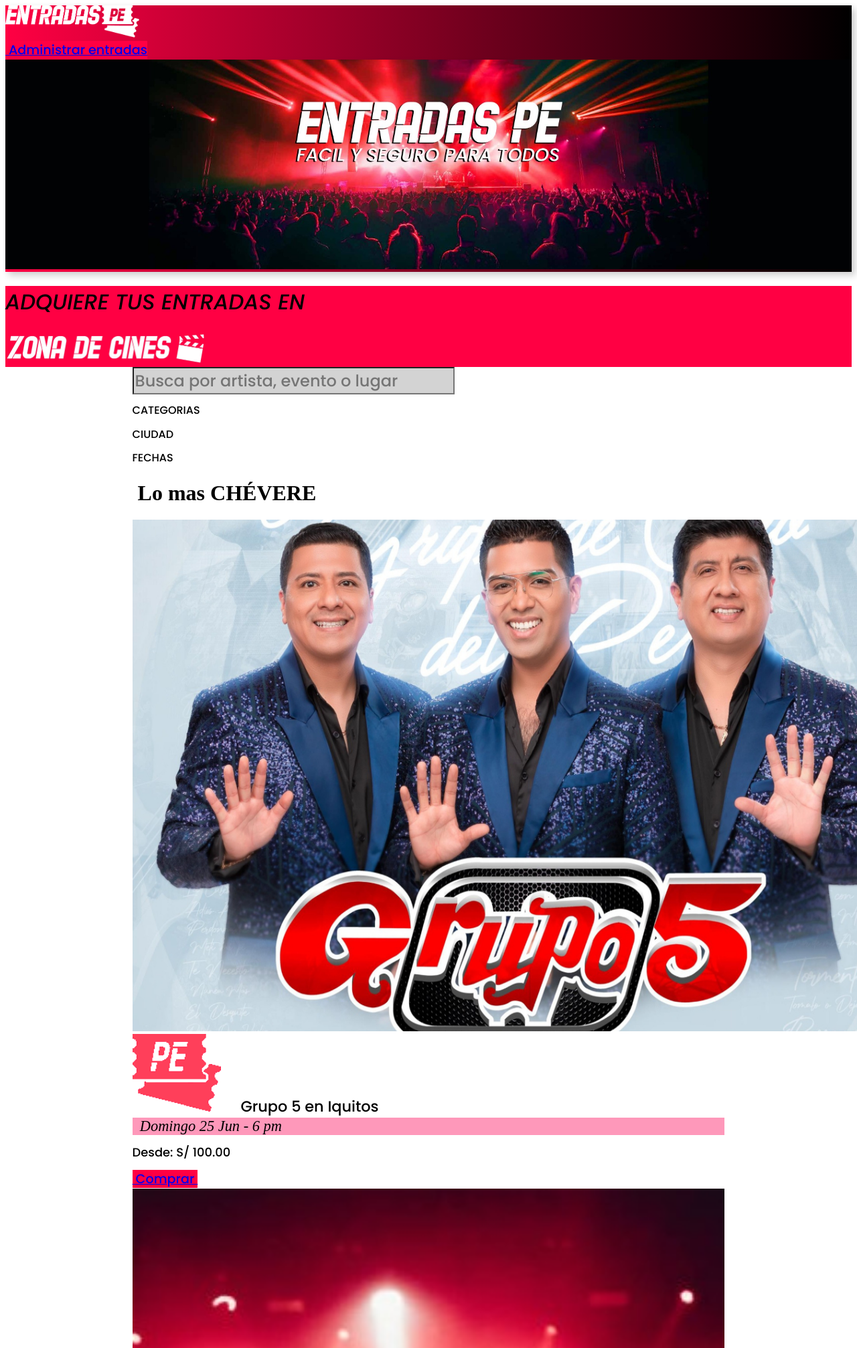
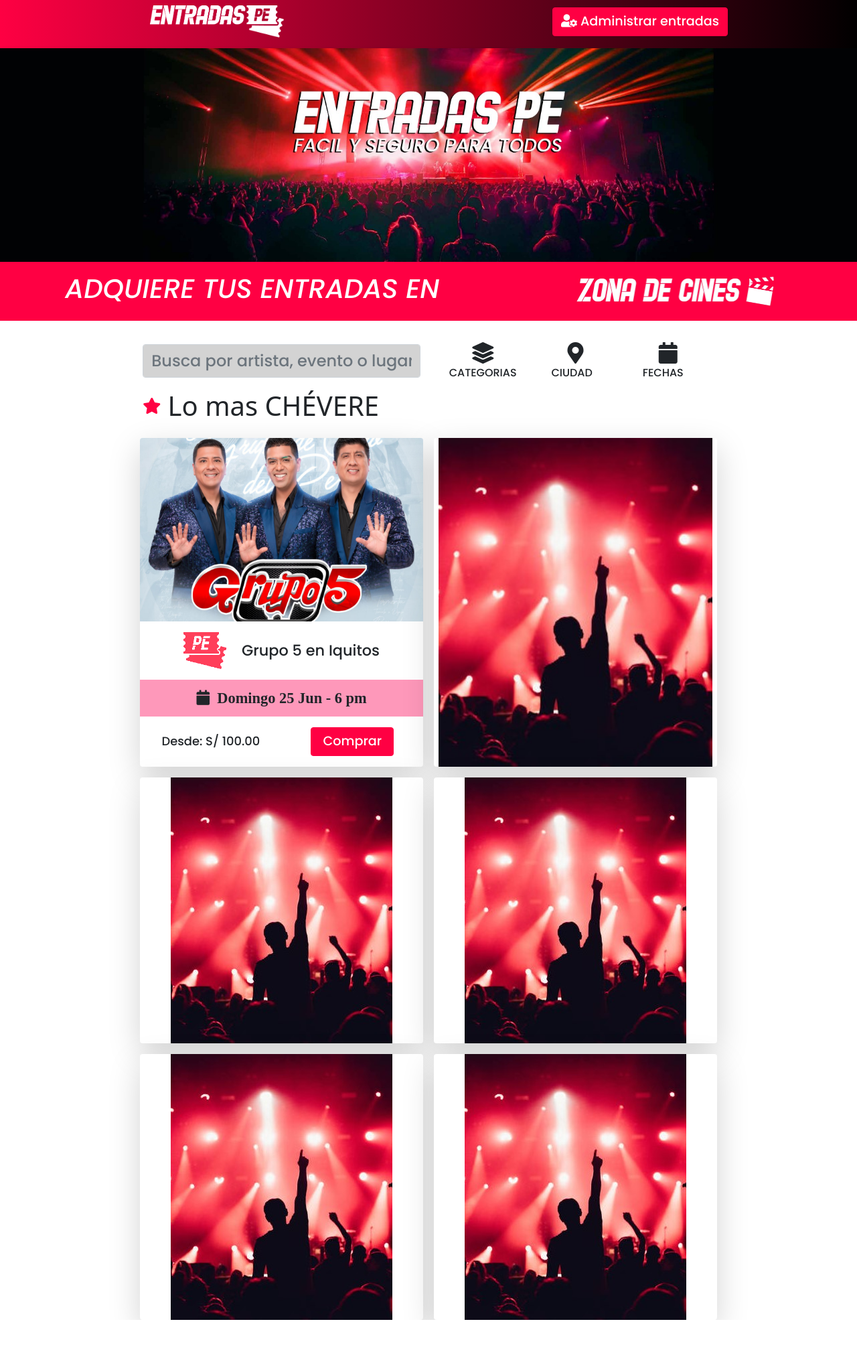
Before and after one commit to EntradasPE/webpage, a Django app: page / in a window 1280 px wide; the page is wider, and only the part inside the window is pictured. Shown: the top 2013 px of that part at 67% size. After the commit the page ends 1971 px from the top of that part, so only its background shows below. Run offline with Django 4.2, Linux system fonts and the light colour scheme.

Commit message:
Update homePage.html
Reemplace cdn links

```diff
--- a/homePage/templates/homePage/homePage.html
+++ b/homePage/templates/homePage/homePage.html
@@ -8,8 +8,8 @@
     <meta name="viewport" content="width=device-width, initial-scale=1.0">
     <title>EntradasPE.com</title>
 
-    <link rel="stylesheet" href="{% static  'styles/bs5.css' %}">
-    <link rel="stylesheet" href="{% static  'styles/fa/css/all.css' %}">
+    <link href="https://cdn.jsdelivr.net/npm/bootstrap@5.0.2/dist/css/bootstrap.min.css" rel="stylesheet" integrity="sha384-EVSTQN3/azprG1Anm3QDgpJLIm9Nao0Yz1ztcQTwFspd3yD65VohhpuuCOmLASjC" crossorigin="anonymous">
+    <link rel="stylesheet" href="https://cdnjs.cloudflare.com/ajax/libs/font-awesome/5.15.4/css/all.min.css" integrity="sha512-1ycn6IcaQQ40/MKBW2W4Rhis/DbILU74C1vSrLJxCq57o941Ym01SwNsOMqvEBFlcgUa6xLiPY/NS5R+E6ztJQ==" crossorigin="anonymous" referrerpolicy="no-referrer" />
     <link rel="stylesheet" href="{% static  'homePage/styles.css' %}">
     <link rel="preconnect" href="https://fonts.googleapis.com">
     <link rel="preconnect" href="https://fonts.gstatic.com" crossorigin>
```
